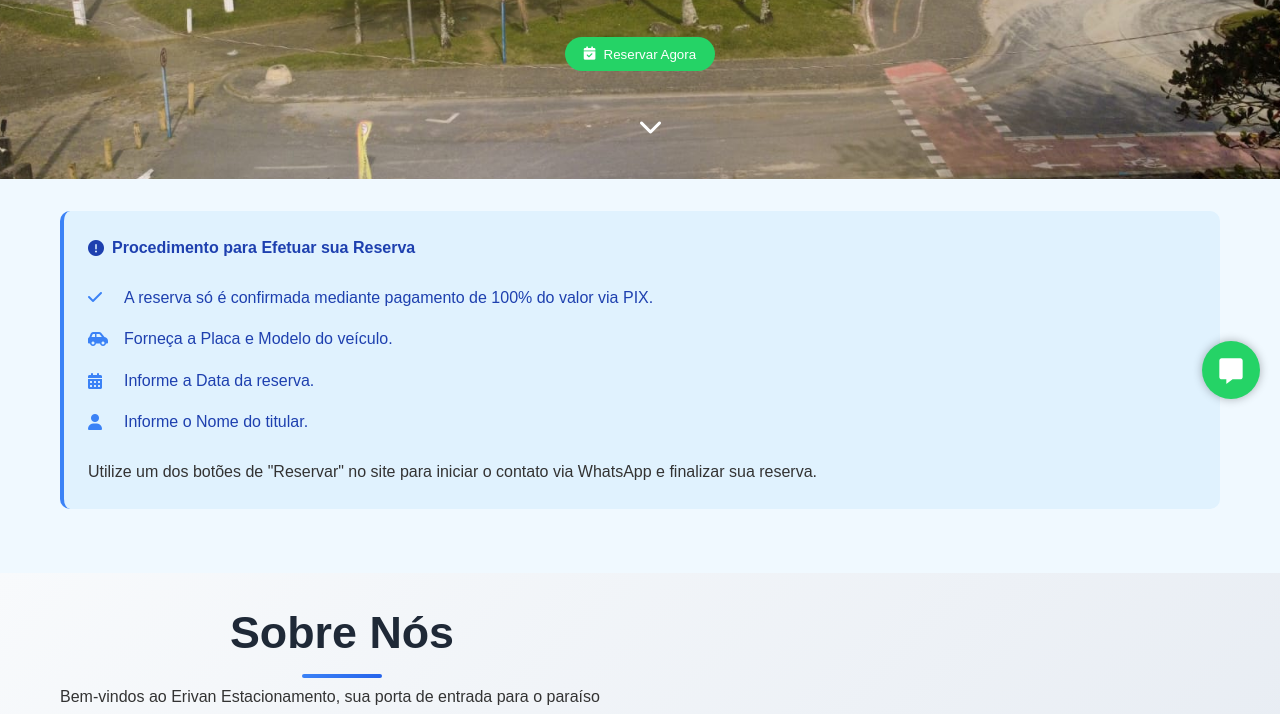
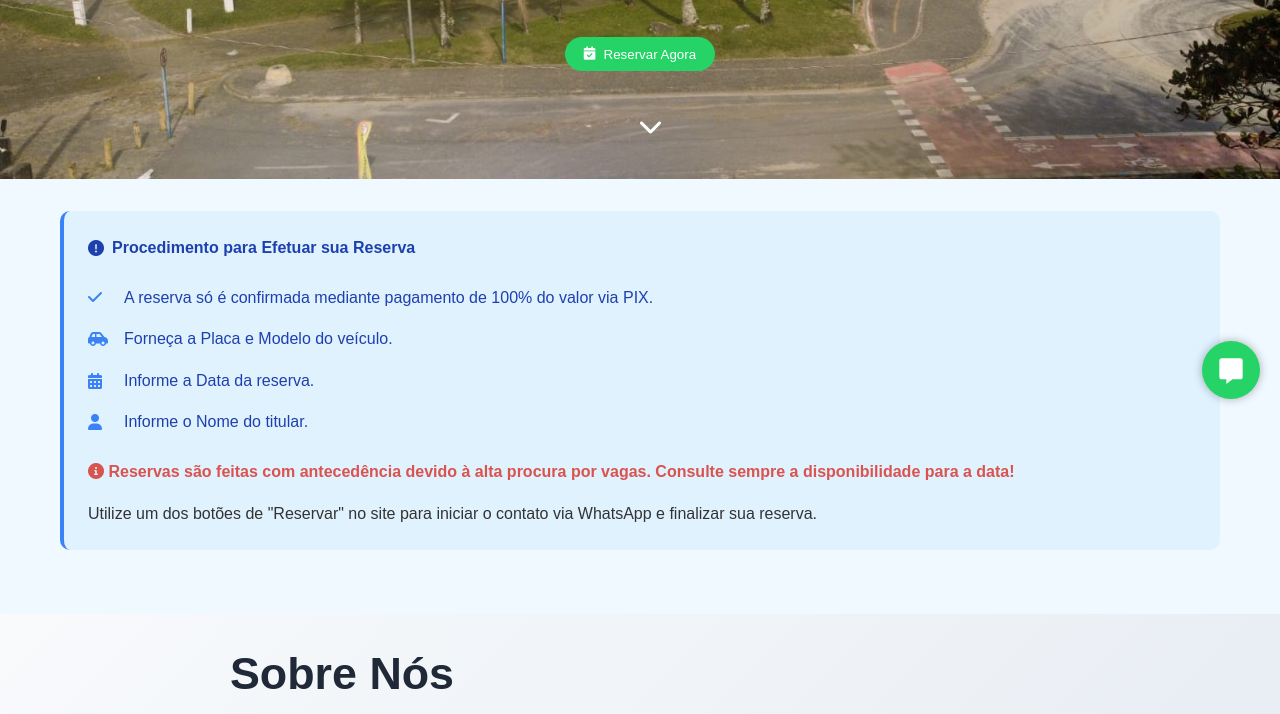
Before and after one commit to Rodriguera07/estacionamentosite, a plain HTML site: page index.html in a window 1280 px wide. Shown: the part 381-1095 px from the top of the page. Drawn offline with Linux system fonts and the light colour scheme.

Commit message:
adicionado informativo sobre reserva com antecedencia

```diff
--- a/index.html
+++ b/index.html
@@ -65,6 +65,7 @@
                     <li><i class="fas fa-calendar-alt"></i>Informe a Data da reserva.</li>
                     <li><i class="fas fa-user"></i>Informe o Nome do titular.</li>
                 </ul>
+                <p style="margin-top: 1rem; font-weight: bold; color: #d9534f;"><i class="fas fa-info-circle"></i> Reservas são feitas com antecedência devido à alta procura por vagas. Consulte sempre a disponibilidade para a data!</p>
                 <p style="margin-top: 1rem;">Utilize um dos botões de "Reservar" no site para iniciar o contato via WhatsApp e finalizar sua reserva.</p>
             </div>
         </div>
```
